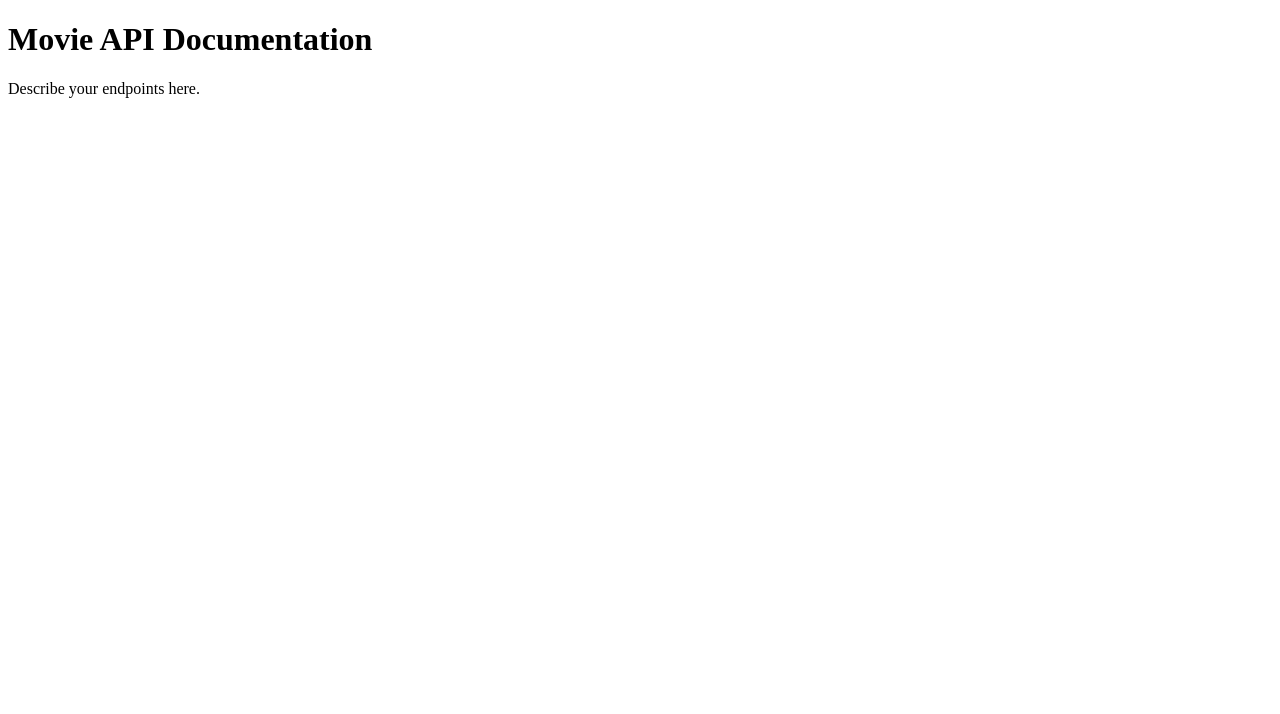
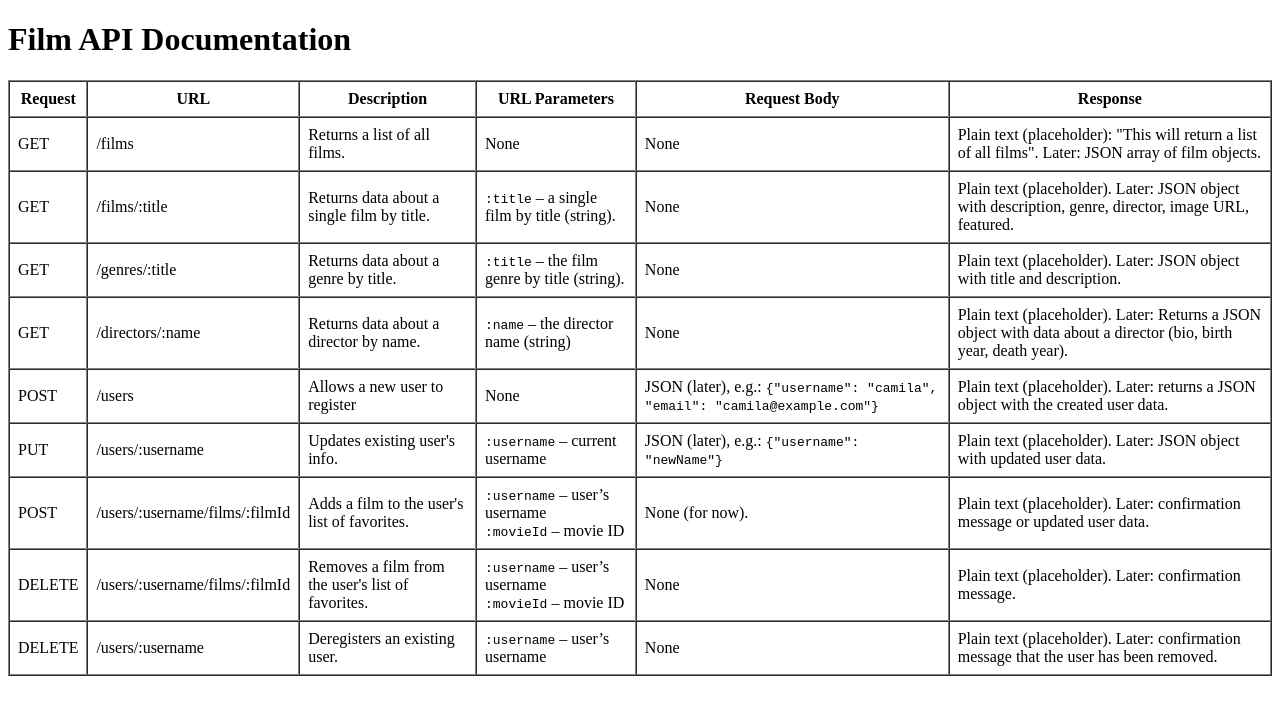
Before and after one commit to camisev25/movie_api, a website: page public/documentation.html in a window 1280 px wide. Drawn offline with Linux system fonts and the light colour scheme.

Commit message:
Updated according to Ex2.5

```diff
--- a/public/documentation.html
+++ b/public/documentation.html
@@ -5,7 +5,96 @@
     <title>API Documentation</title>
   </head>
   <body>
-    <h1>Movie API Documentation</h1>
-    <p>Describe your endpoints here.</p>
+    <h1>Film API Documentation</h1>
+
+    <table border="1" cellpadding="8" cellspacing="0">
+      <thead>
+        <tr>
+          <th>Request</th>
+          <th>URL</th>
+          <th>Description</th>
+          <th>URL Parameters</th>
+          <th>Request Body</th>
+          <th>Response</th>
+        </tr>
+      </thead>
+      <tbody>
+        <tr>
+          <td>GET</td>
+          <td>/films</td>
+          <td>Returns a list of all films.</td>
+          <td>None</td>
+          <td>None</td>
+          <td>Plain text (placeholder): "This will return a list of all films". Later: JSON array of film objects.</td>
+        </tr>
+        <tr>
+          <td>GET</td>
+          <td>/films/:title</td>
+          <td>Returns data about a single film by title.</td>
+          <td><code>:title</code> – a single film by title (string).</td>
+          <td>None</td>
+          <td>Plain text (placeholder). Later: JSON object with description, genre, director, image URL, featured.</td>
+        </tr>
+        <tr>
+          <td>GET</td>
+          <td>/genres/:title</td>
+          <td>Returns data about a genre by title.</td>
+          <td><code>:title</code> – the film genre by title (string).</td>
+          <td>None</td>
+          <td>Plain text (placeholder). Later: JSON object with title and description. </td>
+        </tr>
+        <tr>
+          <td>GET</td>
+          <td>/directors/:name</td>
+          <td>Returns data about a director by name.</td>
+          <td><code>:name</code> – the director name (string)</td>
+          <td>None</td>
+          <td>Plain text (placeholder). Later: Returns a JSON object with data about a director (bio, birth year, death year).</td>
+        </tr>
+        <tr>
+          <td>POST</td>
+          <td>/users</td>
+          <td>Allows a new user to register</td>
+          <td>None</td>
+          <td>JSON (later), e.g.: <code>{"username": "camila", "email": "camila@example.com"}</code></td>
+          <td>Plain text (placeholder). Later: returns a JSON object with the created user data.</td>
+        </tr>
+        <tr>
+          <td>PUT</td>
+          <td>/users/:username</td>
+          <td>Updates existing user's info.</td>
+          <td><code>:username</code> – current username</td>
+          <td>JSON (later), e.g.: <code>{"username": "newName"}</code></td>
+          <td>Plain text (placeholder). Later: JSON object with updated user data.</td>
+        </tr>
+        <tr>
+          <td>POST</td>
+          <td>/users/:username/films/:filmId</td>
+          <td>Adds a film to the user's list of favorites.</td>
+          <td> <code>:username</code> – user’s username<br />
+            <code>:movieId</code> – movie ID
+          </td>
+          <td>None (for now).</td> <td>Plain text (placeholder). Later: confirmation message or updated user data.</td>
+        </tr>
+        <tr>
+          <td>DELETE</td>
+          <td>/users/:username/films/:filmId</td>
+          <td>Removes a film from the user's list of favorites.</td>
+          <td> <code>:username</code> – user’s username<br />
+            <code>:movieId</code> – movie ID
+          </td>
+          <td>None</td>
+          <td>Plain text (placeholder). Later: confirmation message.</td>
+        </tr>
+        <tr>
+          <td>DELETE</td>
+          <td>/users/:username</td>
+          <td>Deregisters an existing user.</td>
+          <td><code>:username</code> – user’s username</td>
+          <td>None</td>
+          <td>Plain text (placeholder). Later: confirmation message that the user has been removed.</td>
+        </tr>
+      </tbody>
+    </table>
   </body>
 </html>
```
Also changed, not shown: index.js (+42 -1 lines).
